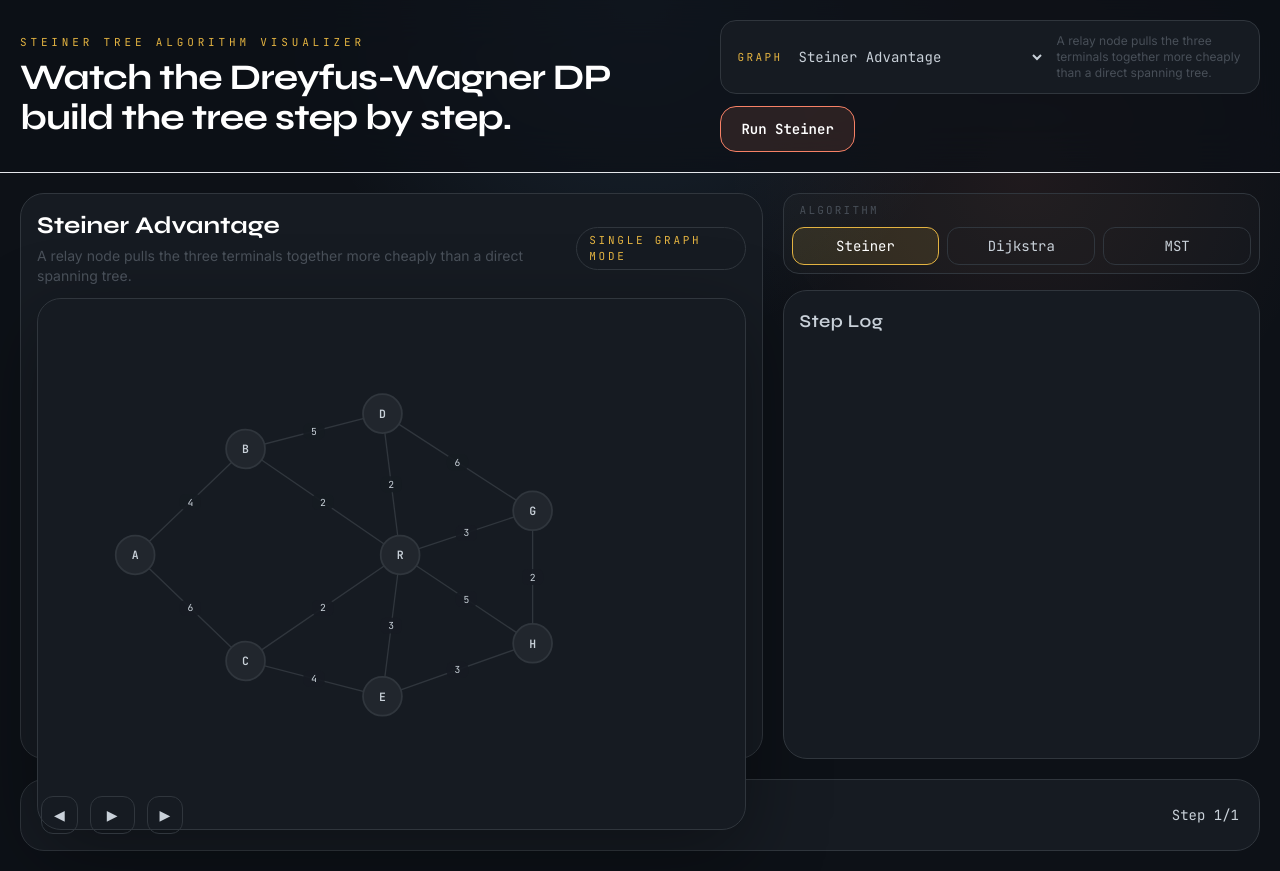
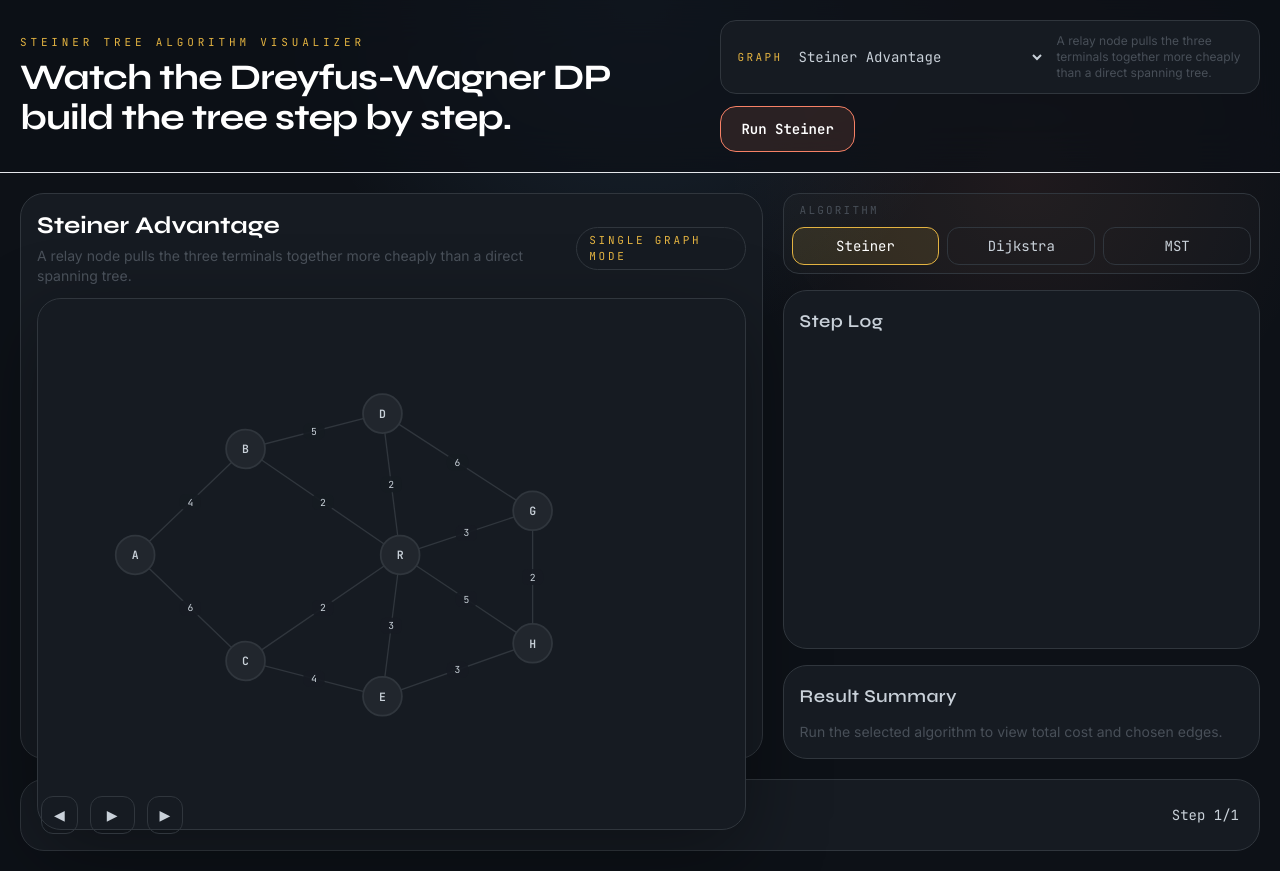
Before and after one commit to Sam27112004/Steiner_Tree_viz, a React (Vite) app: page / in a window 1280 px wide. Built offline with nearby package versions, Linux system fonts and the light colour scheme.

Commit message:
[Phase2] Add result summary panel

```diff
--- a/src/components/layout/MainLayout.jsx
+++ b/src/components/layout/MainLayout.jsx
@@ -2,6 +2,7 @@ import GraphCanvas from '../canvas/GraphCanvas.jsx'
 import AlgoSelector from '../controls/AlgoSelector.jsx'
 import GraphPicker from '../controls/GraphPicker.jsx'
 import PlaybackBar from '../controls/PlaybackBar.jsx'
+import ResultPanel from '../panels/ResultPanel.jsx'
 import StepLog from '../panels/StepLog.jsx'
 import { usePlaybackStore } from '../../store/playbackStore.js'
 
@@ -52,6 +53,7 @@ function MainLayout({ graph, renderState, steps, onRunSteiner }) {
         <aside className="flex min-h-0 flex-col gap-4">
           <AlgoSelector />
           <StepLog steps={steps} cursor={cursor} />
+          <ResultPanel />
         </aside>
       </main>
 
--- /dev/null
+++ b/src/components/panels/ResultPanel.jsx
@@ -0,0 +1,44 @@
+import { useAlgorithmStore } from '../../store/algorithmStore.js'
+import { usePlaybackStore } from '../../store/playbackStore.js'
+
+function ResultPanel() {
+  const activeTab = usePlaybackStore((state) => state.activeTab)
+  const result = useAlgorithmStore((state) => state.result)
+
+  const hasResult = Boolean(result)
+  const isMatchingTab = hasResult && result.algorithm === activeTab
+
+  return (
+    <section className="rounded-3xl border border-border bg-surface p-4">
+      <h2 className="mb-3 font-display text-lg font-semibold tracking-wide text-[var(--color-node-text)]">
+        Result Summary
+      </h2>
+
+      {!isMatchingTab ? (
+        <p className="text-sm text-[var(--color-visited)]">
+          Run the selected algorithm to view total cost and chosen edges.
+        </p>
+      ) : (
+        <div className="space-y-3">
+          <p className="rounded-xl border border-border bg-[rgba(255,255,255,0.02)] px-3 py-2 font-mono text-sm">
+            Cost: <span className="text-white">{result.cost}</span>
+          </p>
+          <div>
+            <p className="mb-2 font-mono text-[11px] uppercase tracking-[0.2em] text-[var(--color-visited)]">
+              Tree Edges
+            </p>
+            <ul className="max-h-28 space-y-2 overflow-y-auto pr-1 text-sm">
+              {result.treeEdges.map((edgeId) => (
+                <li key={edgeId} className="rounded-lg border border-border px-3 py-1.5 font-mono">
+                  {edgeId}
+                </li>
+              ))}
+            </ul>
+          </div>
+        </div>
+      )}
+    </section>
+  )
+}
+
+export default ResultPanel
```
